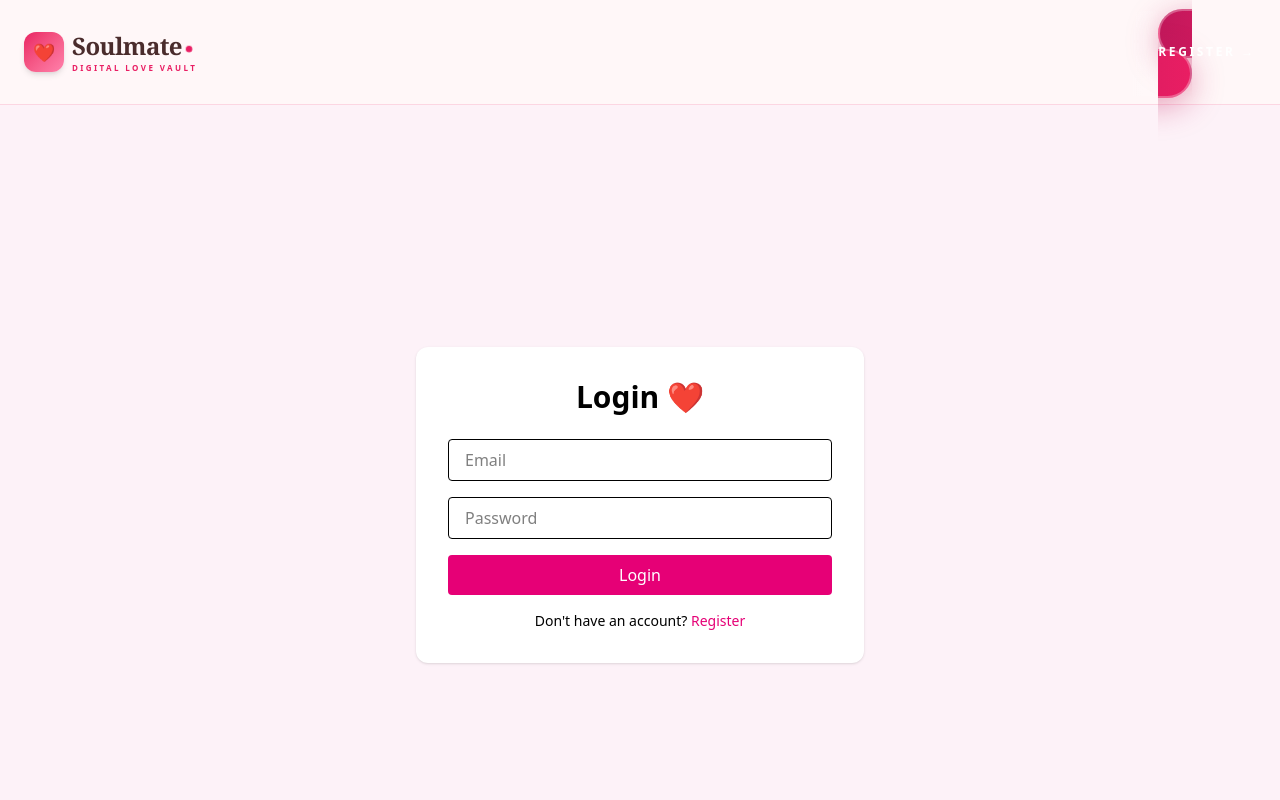
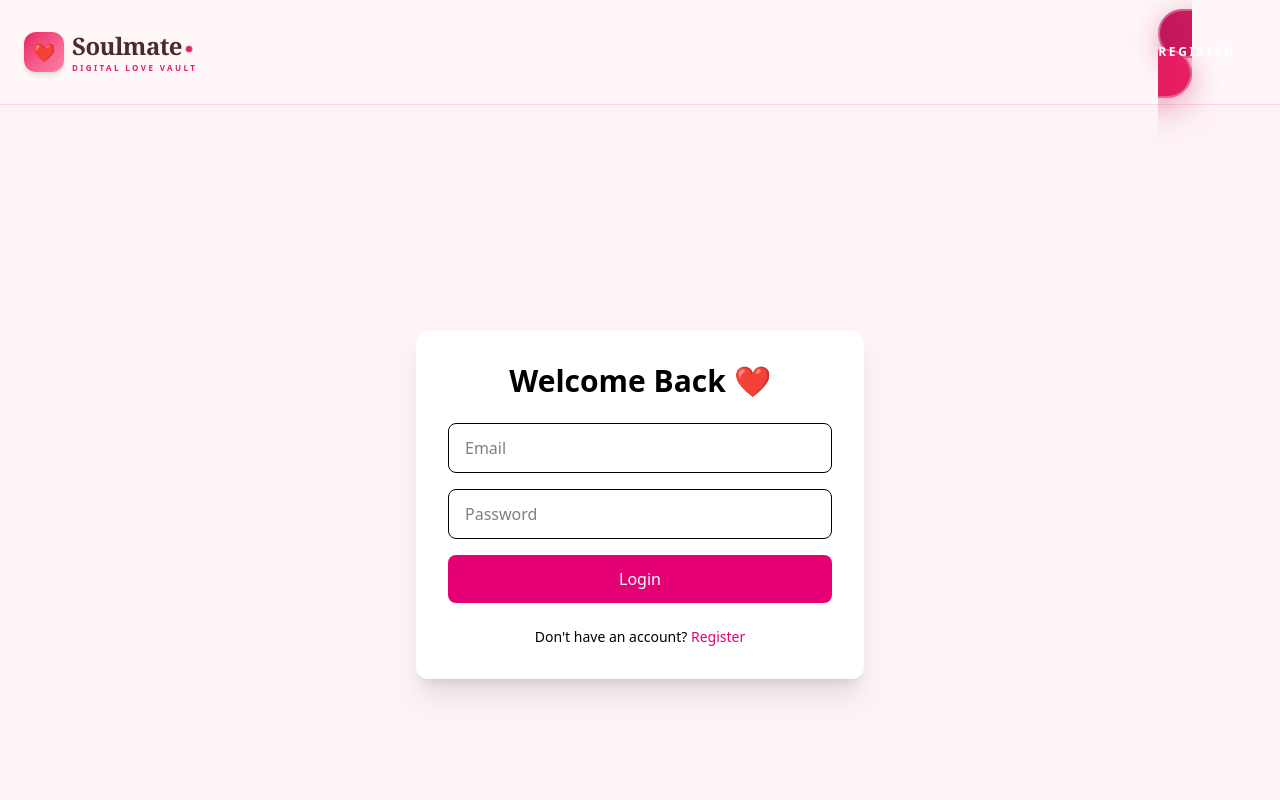
Before and after one commit to yash6rana6/Twinflame, a Next.js app: page /login in a window 1280 px wide. Shown: the top 800 px of the page. Built offline with nearby package versions, Linux system fonts and the light colour scheme; no server answers.

Commit message:
fix login prerender error

```diff
--- a/src/app/login/page.jsx
+++ b/src/app/login/page.jsx
@@ -1,10 +1,123 @@
-import { Suspense } from "react";
-import LoginClient from "./LoginClient";
+"use client";
+
+export const dynamic = "force-dynamic";
+
+import { useEffect, useState } from "react";
+import { useRouter } from "next/navigation";
+import { motion } from "framer-motion";
+import Link from "next/link";
+import { signIn } from "next-auth/react";
+import { useAuth } from "@/context/AuthContext";
 
 export default function LoginPage() {
+  const router = useRouter();
+  const { user, loading: authLoading } = useAuth();
+
+  const [loading, setLoading] = useState(false);
+  const [form, setForm] = useState({
+    email: "",
+    password: "",
+  });
+  const [error, setError] = useState("");
+
+  useEffect(() => {
+    if (!authLoading && user) {
+      router.push("/profile");
+    }
+  }, [user, authLoading, router]);
+
+  const handleChange = (e) => {
+    setForm({ ...form, [e.target.name]: e.target.value });
+    setError("");
+  };
+
+  const handleSubmit = async (e) => {
+    e.preventDefault();
+    setLoading(true);
+    setError("");
+
+    try {
+      const res = await signIn("credentials", {
+        email: form.email,
+        password: form.password,
+        redirect: false,
+      });
+
+      if (res?.error) {
+        setError("Invalid email or password");
+      } else {
+        router.push("/profile");
+        router.refresh();
+      }
+    } catch (err) {
+      setError("Something went wrong");
+    } finally {
+      setLoading(false);
+    }
+  };
+
+  if (authLoading) {
+    return (
+      <div className="min-h-screen flex items-center justify-center">
+        Checking session...
+      </div>
+    );
+  }
+
   return (
-    <Suspense fallback={<div className="min-h-screen flex items-center justify-center">Loading...</div>}>
-      <LoginClient />
-    </Suspense>
+    <main className="min-h-screen flex items-center justify-center bg-pink-50 px-6">
+      <div className="w-full max-w-md bg-white rounded-xl shadow-xl p-8">
+
+        <h1 className="text-3xl font-bold text-center mb-6">
+          Welcome Back ❤️
+        </h1>
+
+        {error && (
+          <div className="mb-4 text-red-600 text-sm text-center">
+            {error}
+          </div>
+        )}
+
+        <form onSubmit={handleSubmit} className="space-y-4">
+
+          <input
+            type="email"
+            name="email"
+            placeholder="Email"
+            required
+            value={form.email}
+            onChange={handleChange}
+            className="w-full border px-4 py-3 rounded-lg"
+          />
+
+          <input
+            type="password"
+            name="password"
+            placeholder="Password"
+            required
+            value={form.password}
+            onChange={handleChange}
+            className="w-full border px-4 py-3 rounded-lg"
+          />
+
+          <button
+            type="submit"
+            disabled={loading}
+            className="w-full bg-pink-600 text-white py-3 rounded-lg"
+          >
+            {loading ? "Logging in..." : "Login"}
+          </button>
+
+        </form>
+
+        <p className="mt-6 text-center text-sm">
+          Don't have an account?{" "}
+          <Link href="/register" className="text-pink-600">
+            Register
+          </Link>
+        </p>
+
+      </div>
+    </main>
   );
 }
```
